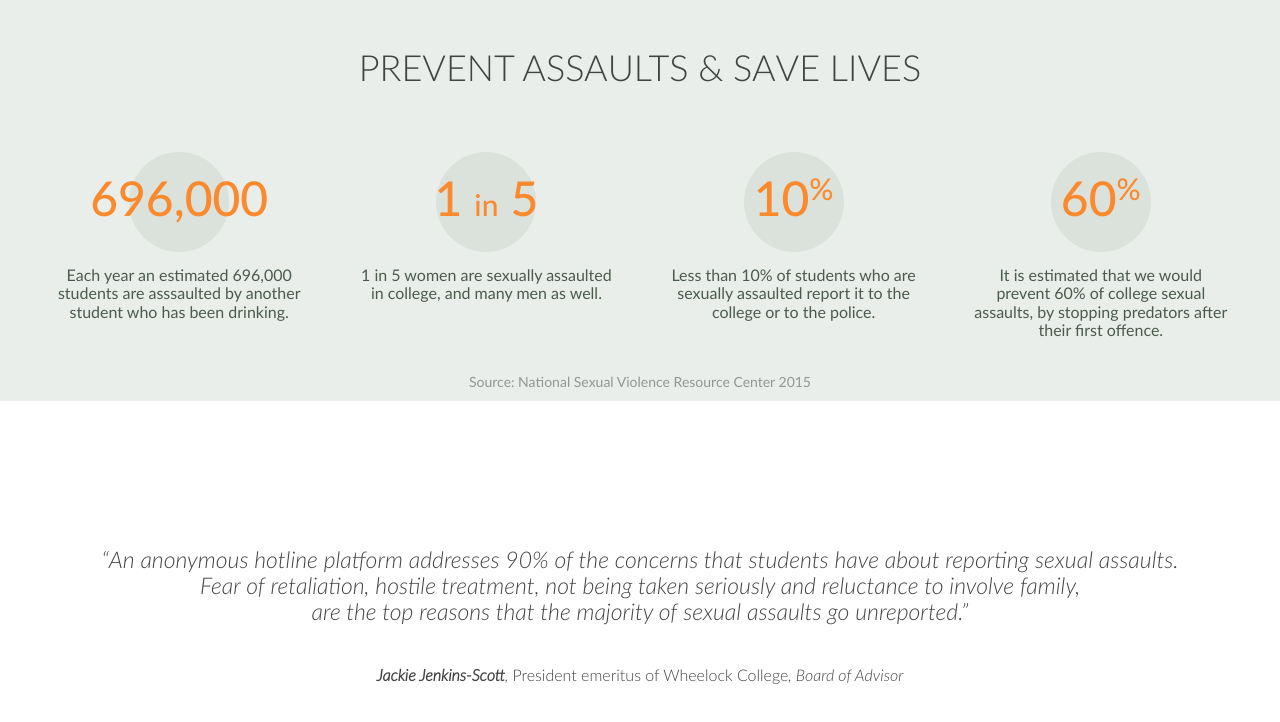
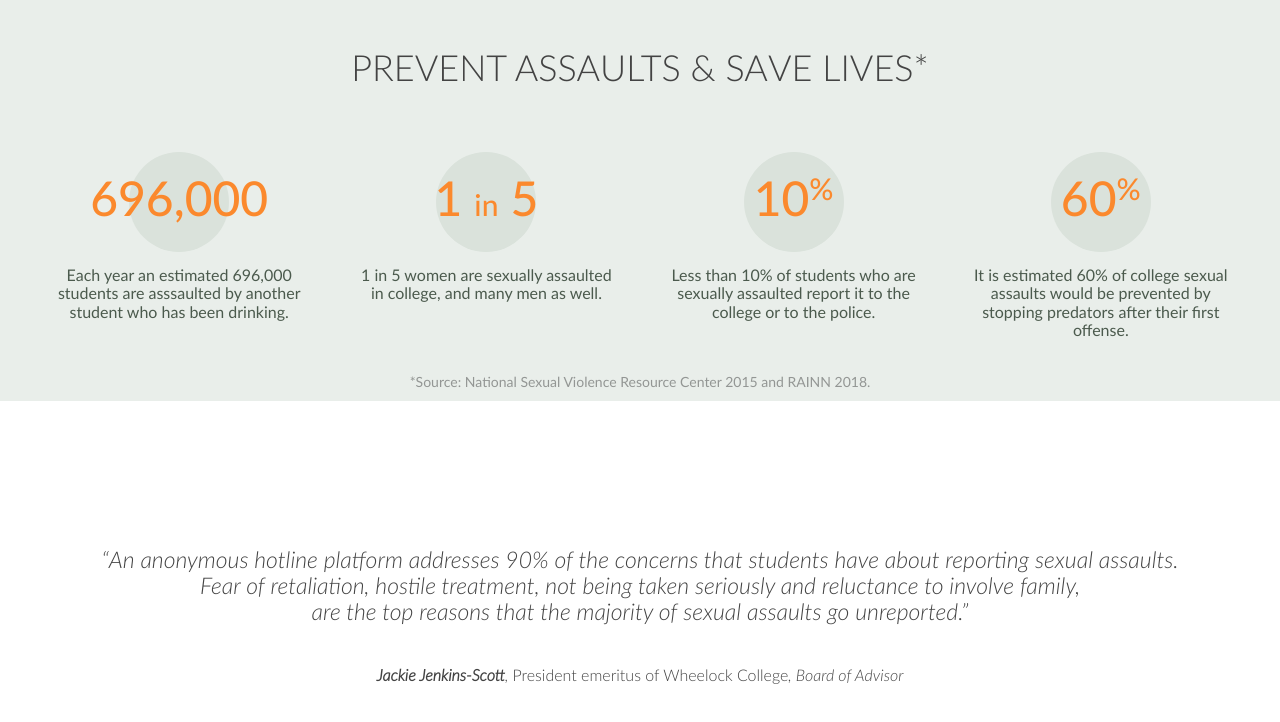
Before and after one commit to Oshchenkov/CampusConfidential.com, a website: page app/index.html in a window 1280 px wide. Shown: the part 5920-6642 px from the top of the page. Drawn offline with nearby package versions, Linux system fonts and the light colour scheme.

Commit message:
minor update

```diff
--- a/app/index.html
+++ b/app/index.html
@@ -406,7 +406,7 @@ Clery ACT Requirements
 			<section class="gridNumbers">
 				<div class="container container-wide gridNumbers-container">
 					<div class="gridNumbers__title">
-						prevent assaults & save lives
+						Prevent assaults & save lives*
 					</div><!-- /.gridNumbers__title -->
 					<div class="gridNumbers-content">
 						<div class="gridNumbers-contentBox">
@@ -438,12 +438,12 @@ Clery ACT Requirements
 								60<span class="up">%</span>
 							</div><!-- /.gridNumbers-contentBox__head -->
 							<div class="gridNumbers-contentBox__text">
-								It is estimated that we would prevent 60% of college sexual assaults, by stopping predators after their first offence.
+								It is estimated 60% of college sexual assaults would be prevented by stopping predators after their first offense.
 							</div><!-- /.gridNumbers-contentBox__text -->
 						</div><!-- /.gridNumbers-contentBox -->
 					</div><!-- /.gridNumbers-contentBox -->
 					<div class="gridNumbers__infoText">
-						Source:  National Sexual Violence Resource Center 2015
+						*Source: National Sexual Violence Resource Center 2015 and RAINN 2018.
 					</div><!-- /.gridNumbers__infoText -->
 				</div><!-- /.container container-wide -->
 			</section><!-- /.gridNumbers -->
```
Also changed, not shown: app/images/0-main-logo-CC.png, app/images/charts-img.jpg, app/images/dashboard-img-CC.png, app/images/first-section-СС-BG.jpg, app/images/logo-mini-CC.png, app/images/logo-mini.png (deleted), app/images/mobile-img-CC.jpg, app/images/pcView-CC.jpg, app/images/settings-img-CC.png, app/images/tailoredBg.jpg, app/images/wall-siteview-img-CC.jpg, app/images/word-cloud-no-text-CC.jpg, app/images/word-cloud-text-CC.png.
